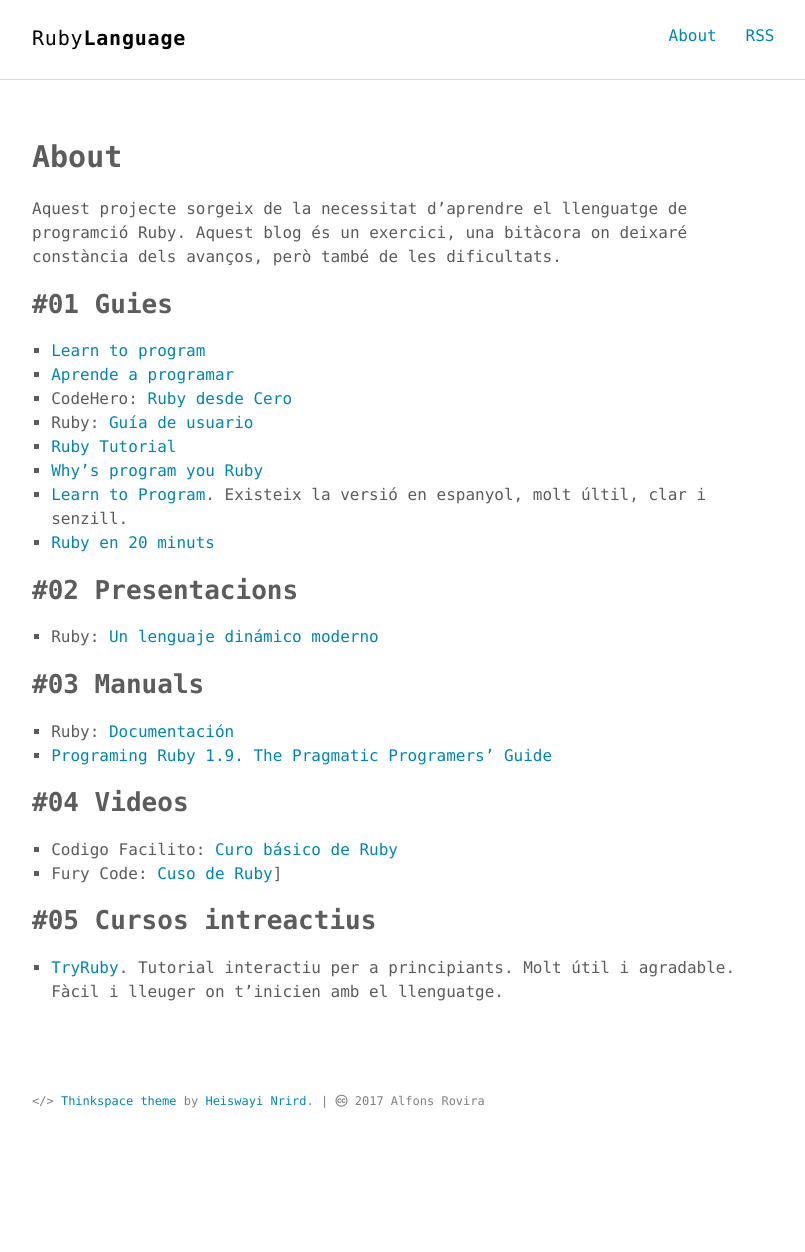
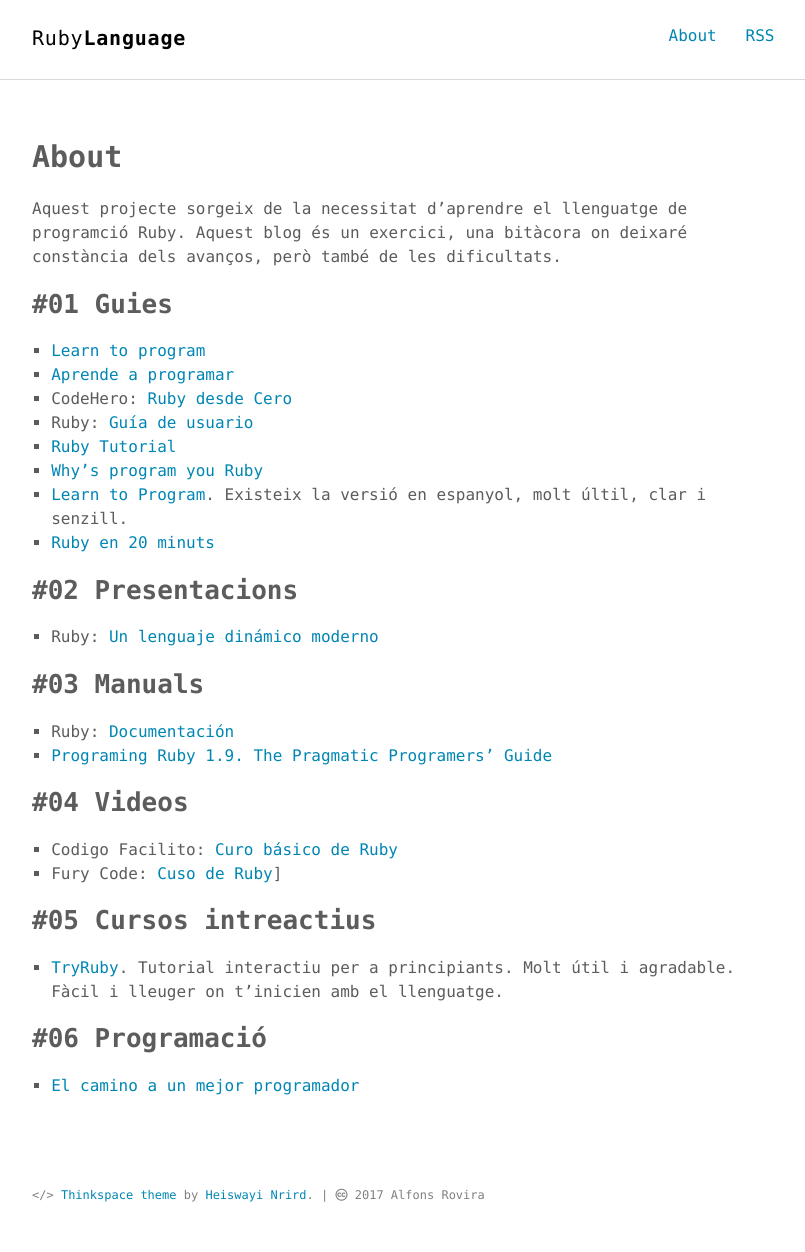
Before and after one commit to inclusa/ruby, a Jekyll site: the page built from about.md, in a window 1280 px wide. Shown: the whole page, without its empty margins (232-1037 px from the left). Built offline with Jekyll 4.4.1, drawn with Linux system fonts in a browser that asks for light colours; before the commit the page ends 1158 px from its top, so only the background shows below that.

Commit message:
Programador

```diff
--- a/about.md
+++ b/about.md
@@ -36,3 +36,7 @@ Aquest projecte sorgeix de la necessitat d'aprendre el llenguatge de programció
 ## #05 Cursos intreactius
 
 - [TryRuby](http://tryruby.org/). Tutorial interactiu per a principiants. Molt útil i agradable. Fàcil i lleuger on t'inicien amb el llenguatge.
+
+## #06 Programació
+
+- [El camino a un mejor programador](http://emanchado.github.io/camino-mejor-programador/)
```
